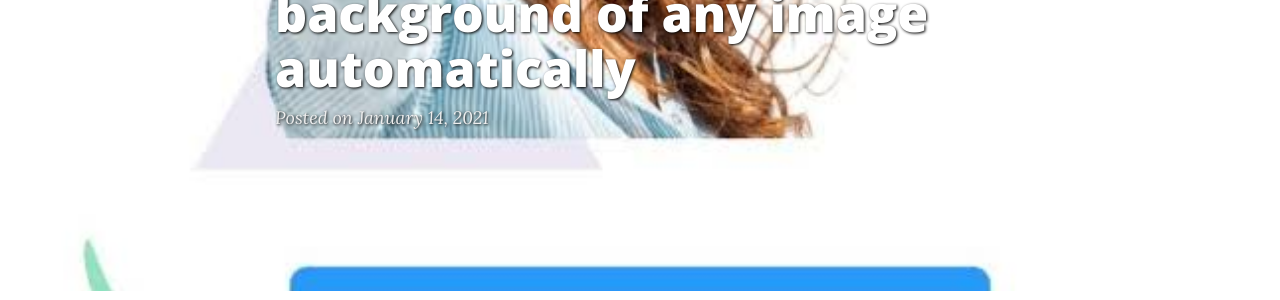
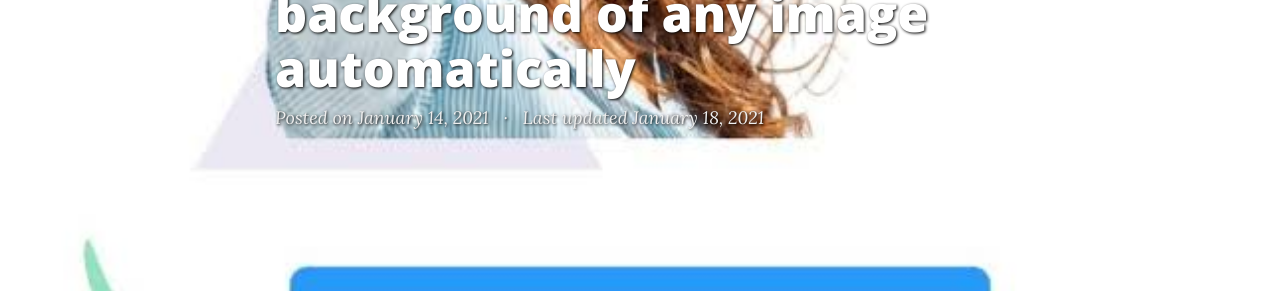
Before and after one commit to cukapd/wjt, a Jekyll site: the page built from _posts/2021-01-14-autoremove-change-background-of-any-image.md, in a window 1280 px wide and 900 px high. Shown: the part 310-610 px from the top of the window. Built offline with Jekyll 4.4.1, drawn with Linux system fonts in a browser that asks for light colours; nearby versions of some CDN libraries.

Commit message:
Update 2021-01-14-autoremove-change-background-of-any-image.md

```diff
--- a/_posts/2021-01-14-autoremove-change-background-of-any-image.md
+++ b/_posts/2021-01-14-autoremove-change-background-of-any-image.md
@@ -3,6 +3,7 @@ layout: post
 title: Remove or change background of any image automatically
 cover-img: /assets/images/wjt1.jpeg
 tags: [Editing,Photos,AI,Tools,WJT1]
+last-updated: 2021-01-18
 comments: true
 ---
 
```
